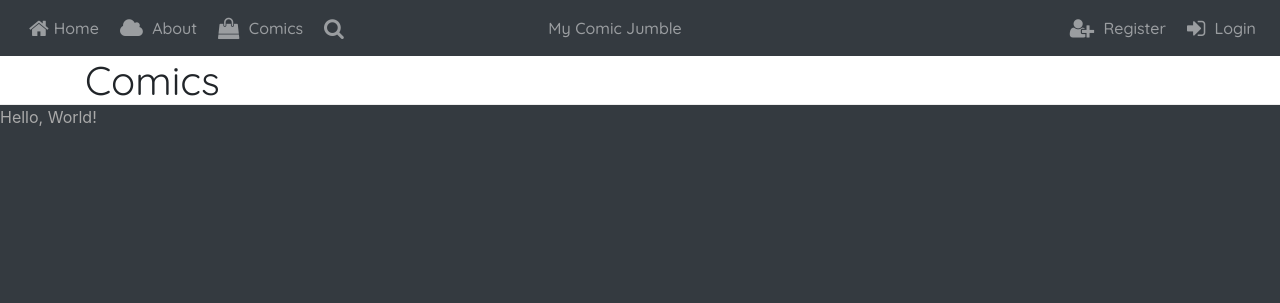
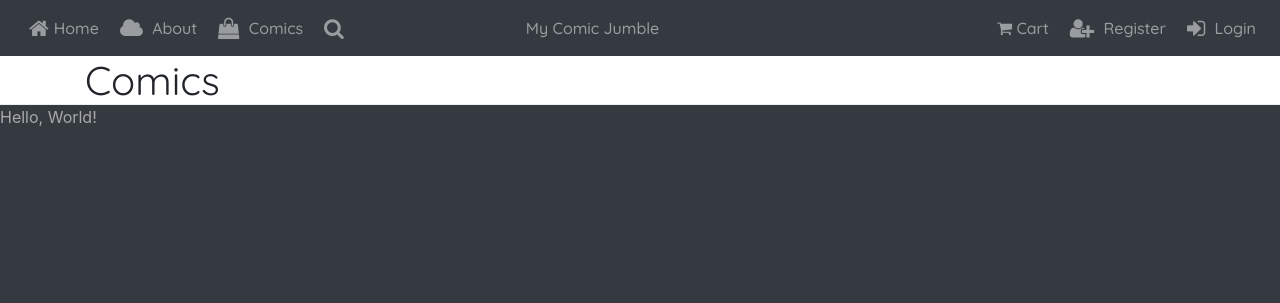
Before and after one commit to Code-Institute-Submissions/milestone4-mycomicjumble, a Django app: page /comics/ in a window 1280 px wide. Shown: the top 303 px of the page. Run offline with Django 3.2, Linux system fonts and the light colour scheme; data that the repository does not hold is empty; some libraries are stand-ins or nearby versions.

Commit message:
Add cart icon

```diff
--- a/templates/base.html
+++ b/templates/base.html
@@ -45,6 +45,9 @@
             </ul>
             <ul class="navbar-nav ml-auto">
                 <li class="nav-item">
+                    <a class="nav-link" href="#"><i class="fa fa-shopping-cart"></i> Cart</a>
+                </li>
+                <li class="nav-item">
                     <a class="nav-link" href="#"><i class="fa fa-user-plus fa-lg" aria-hidden="true"></i>
                         Register</a>
                 </li>
```
